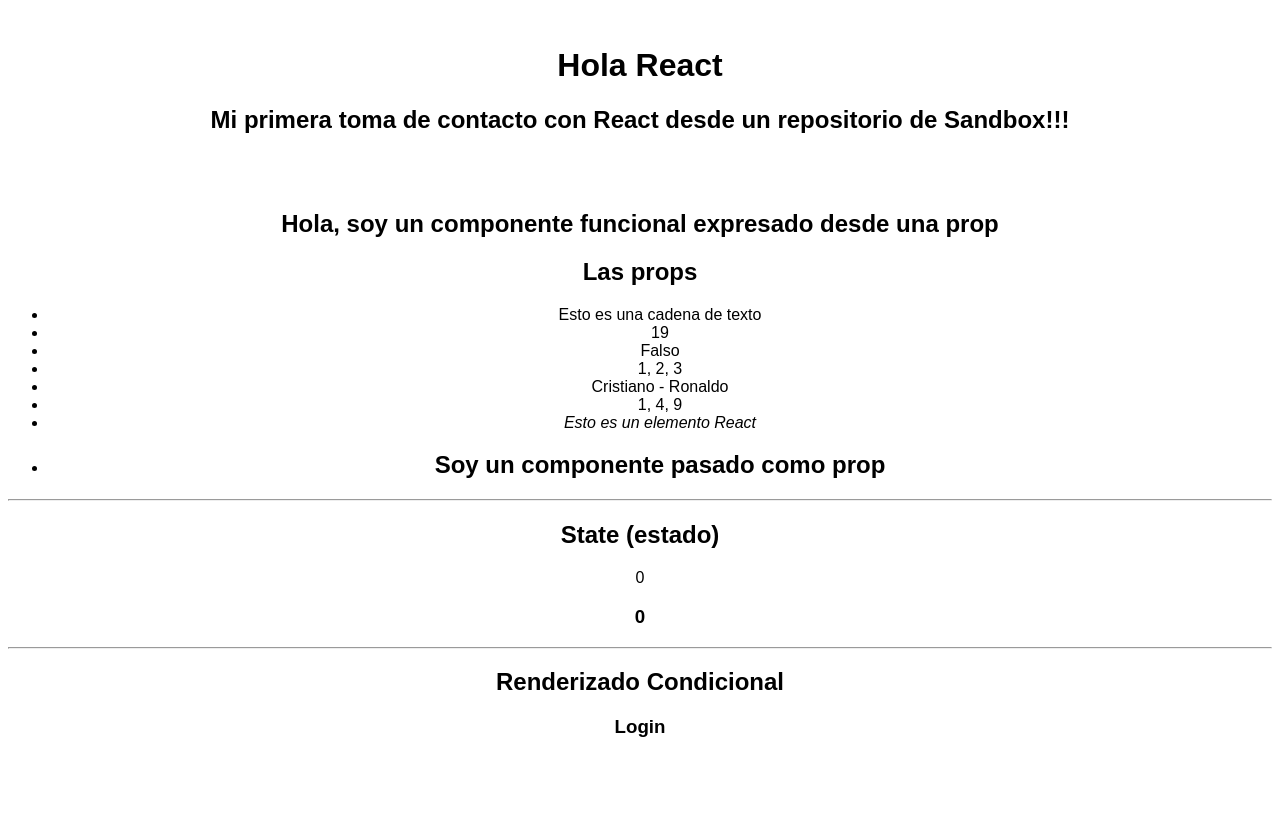
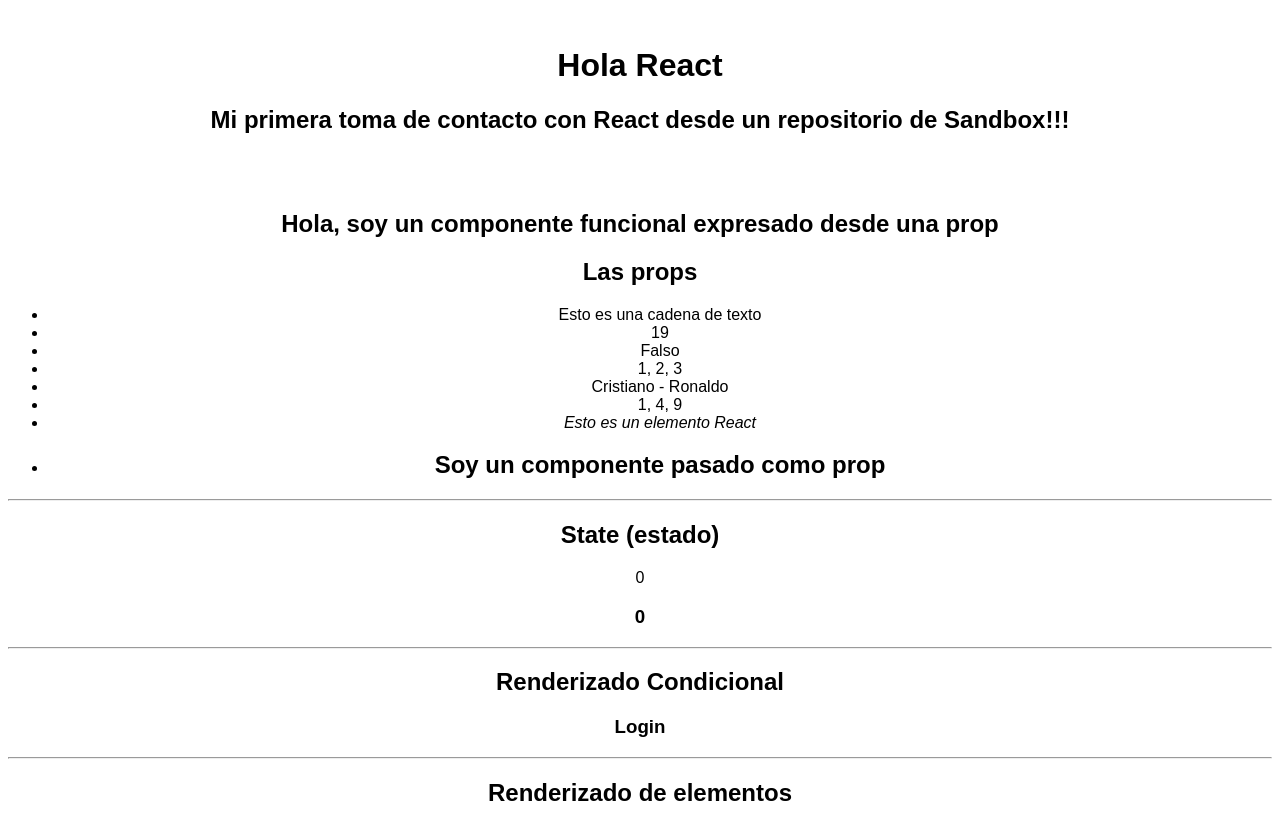
Before and after one commit to jrodriguezc160/workspace-react, a React (Create React App) app: page / in a window 1280 px wide. Before the commit the page ends 800 px from the top, so only its background shows below. Built offline with nearby package versions, Linux system fonts and the light colour scheme.

Commit message:
renderizado elementos

```diff
--- a/src/App.js
+++ b/src/App.js
@@ -4,6 +4,7 @@ import Componente from "./components/Componente";
 import Propiedades from "./components/Propiedades";
 import Estado from "./components/Estado";
 import RenderizadoCondicional from "./components/RenderizadoCondicional";
+import RenderizadoElementos from "./components/RenderizadoElementos";
 
 export default function App() {
   return (
@@ -29,6 +30,8 @@ export default function App() {
         <Estado />
         <hr />
         <RenderizadoCondicional />
+        <hr />
+        <RenderizadoElementos />
       </section>
     </div>
   );
--- /dev/null
+++ b/src/components/RenderizadoElementos.js
@@ -0,0 +1,11 @@
+import React, {Component} from "react";
+
+export default class RenderizadoElementos extends Component {
+    render(){
+        return(
+            <div>
+                <h2>Renderizado de elementos</h2>
+            </div>
+        )
+    }
+}
```
